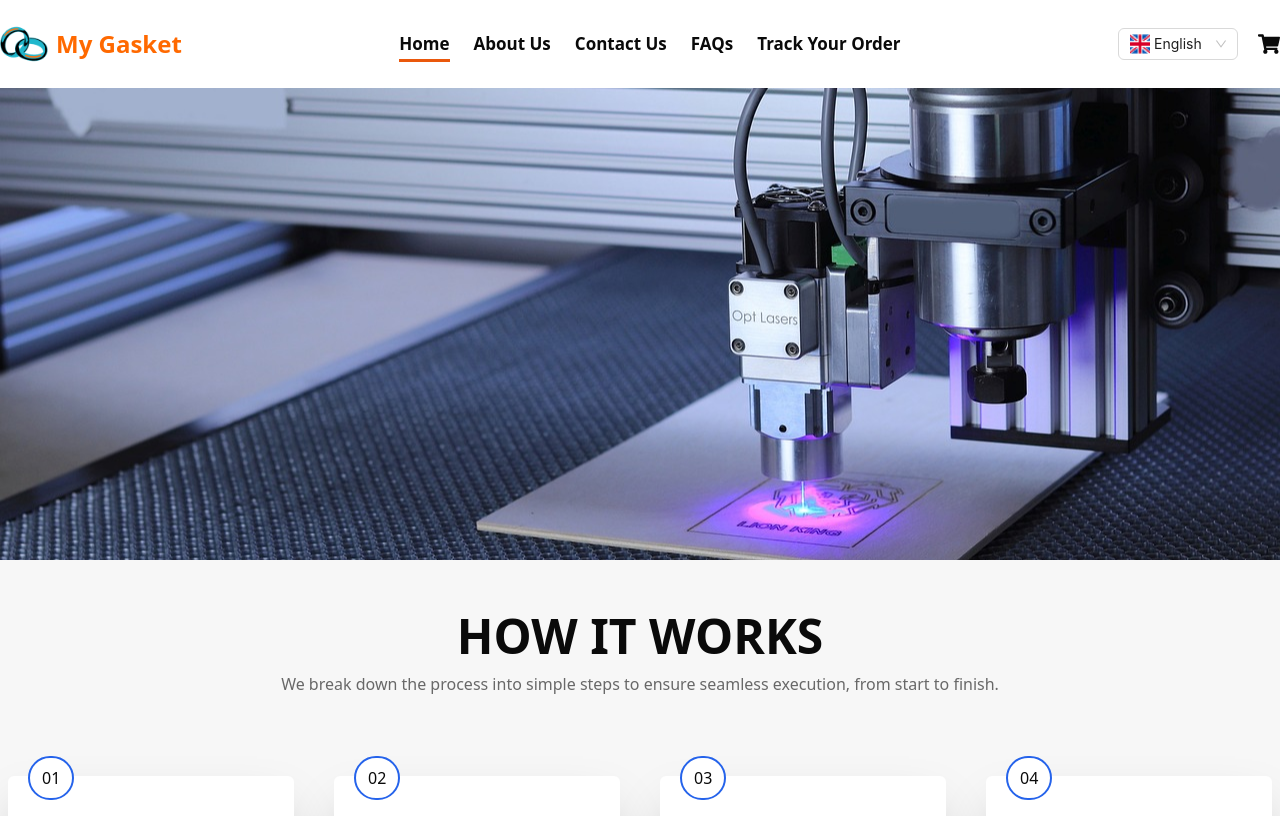
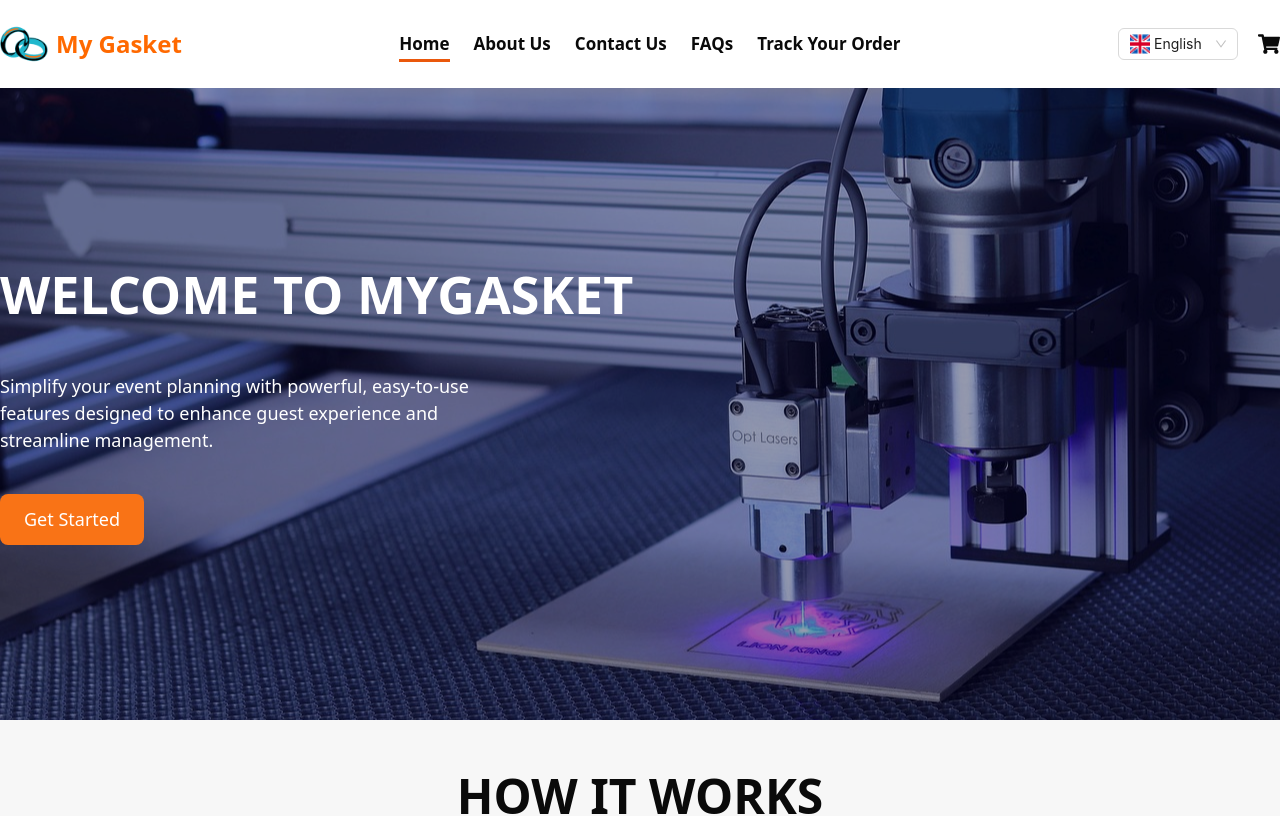
Before and after one commit to shukumar-542/my-gasket, a Next.js app: page / in a window 1280 px wide. Shown: the top 816 px of the page. Built offline with nearby package versions, Linux system fonts and the light colour scheme.

Commit message:
Implement hero section text color and bg

```diff
--- a/src/app/(withCommonLayout)/page.tsx
+++ b/src/app/(withCommonLayout)/page.tsx
@@ -8,12 +8,12 @@ import Faqs from "@/components/Faqs/Faqs";
 import WhatOurClientSay from "@/components/WhatOurClientSay/WhatOurClientSay";
 import CustomGasket from "@/components/CustomGasket/CustomGasket";
 import OurService from "@/components/OurService/OurService";
-import GetInTouch from "@/components/GetInTouch/GetInTouch"
+import GetInTouch from "@/components/GetInTouch/GetInTouch";
 const page = () => {
   return (
     <>
       <div
-        className="min-h-[70vh] "
+        className="min-h-[80vh] mt-20 flex flex-col  justify-center relative"
         style={{
           backgroundImage: `url(${heroImage.src})`,
           backgroundSize: "cover",
@@ -21,16 +21,33 @@ const page = () => {
           backgroundRepeat: "no-repeat",
           width: "100%",
         }}
-      ></div>
-      <HowItWorks/>
-      <OurTrastedPartner/>
-      <CustomGasket/>
-      <MaterialWeOffer/>
-      <HighPrecision/>
-      <Faqs/>
-      <WhatOurClientSay/>
-      <GetInTouch/>
-      <OurService/>
+      >
+        {/* Apply background opacity correctly */}
+        <div className="absolute inset-0 bg-[#000232] opacity-40"></div>
+
+        <div className="container mx-auto text-white px-2 md:px-0 relative">
+          <h1 className="text-[25px] md:text-[52px] text-white font-bold md:font-extrabold">
+            WELCOME TO MYGASKET
+          </h1>
+          <p className="md:text-[18px] md:mt-10">
+            Simplify your event planning with powerful, easy-to-use <br />
+            features designed to enhance guest experience and <br />
+            streamline management.
+          </p>
+          <button className="bg-[#F97316] mt-10 px-6 py-3 shadow-2xl rounded-md text-[18px] cursor-pointer">
+            Get Started
+          </button>
+        </div>
+      </div>
+      <HowItWorks />
+      <OurTrastedPartner />
+      <CustomGasket />
+      <MaterialWeOffer />
+      <HighPrecision />
+      <Faqs />
+      <WhatOurClientSay />
+      <GetInTouch />
+      <OurService />
     </>
   );
 };
--- a/src/components/GetInTouch/GetInTouch.jsx
+++ b/src/components/GetInTouch/GetInTouch.jsx
@@ -20,7 +20,7 @@ const GetInTouch = () => {
                 <button className="bg-[#F97316] px-6 py-3 rounded-sm mt-2 text-xl">Message us Now</button>
             </div>
             <div className="w-full  flex justify-center mt-5 md:mt-0 ">
-                <Image className="w-[70%]" src={us} height={400} width={400} alt="img" />
+                <Image className="w-[70%]" src={us} height={800} width={800} alt="img" />
             </div>
         </div>
     </div>
```
